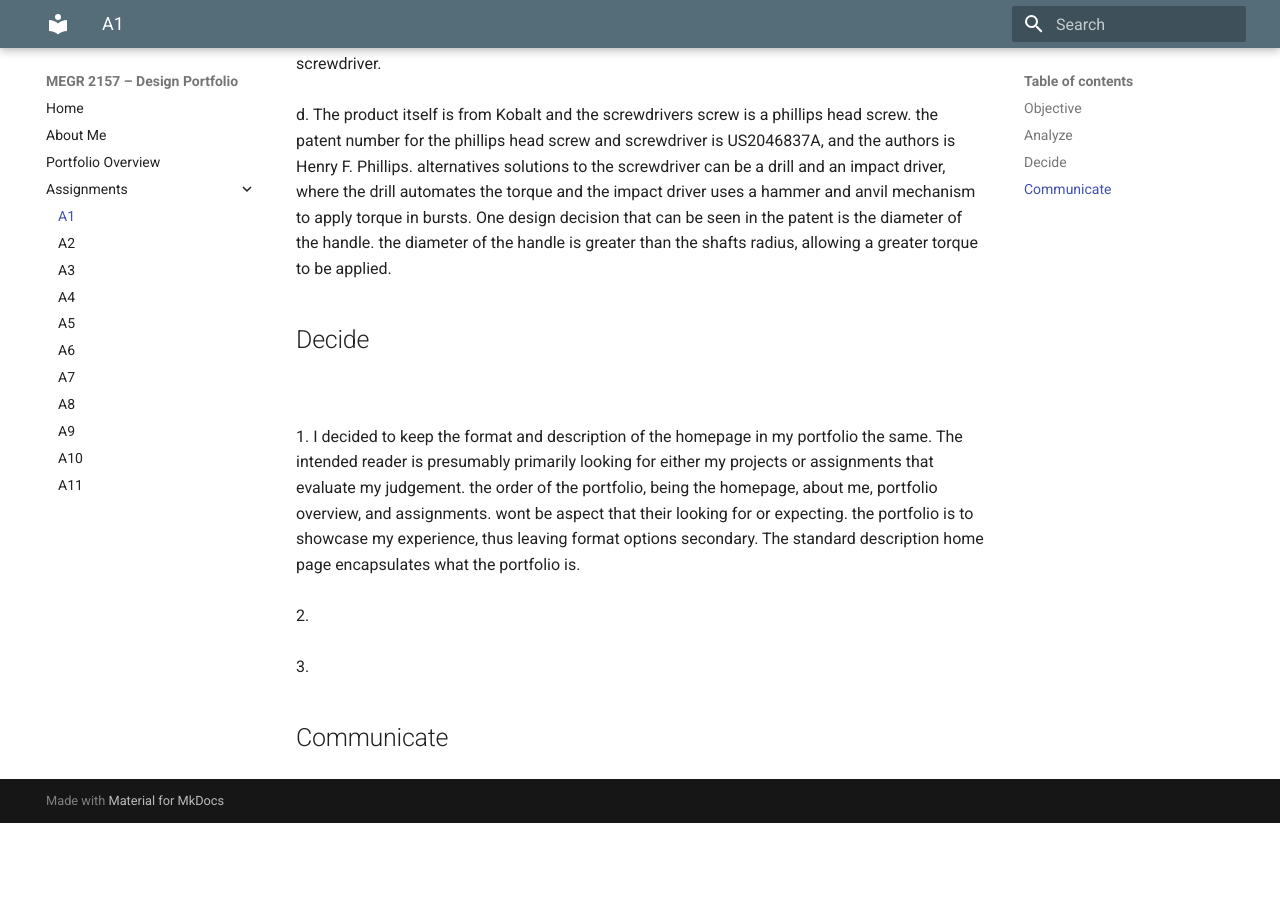
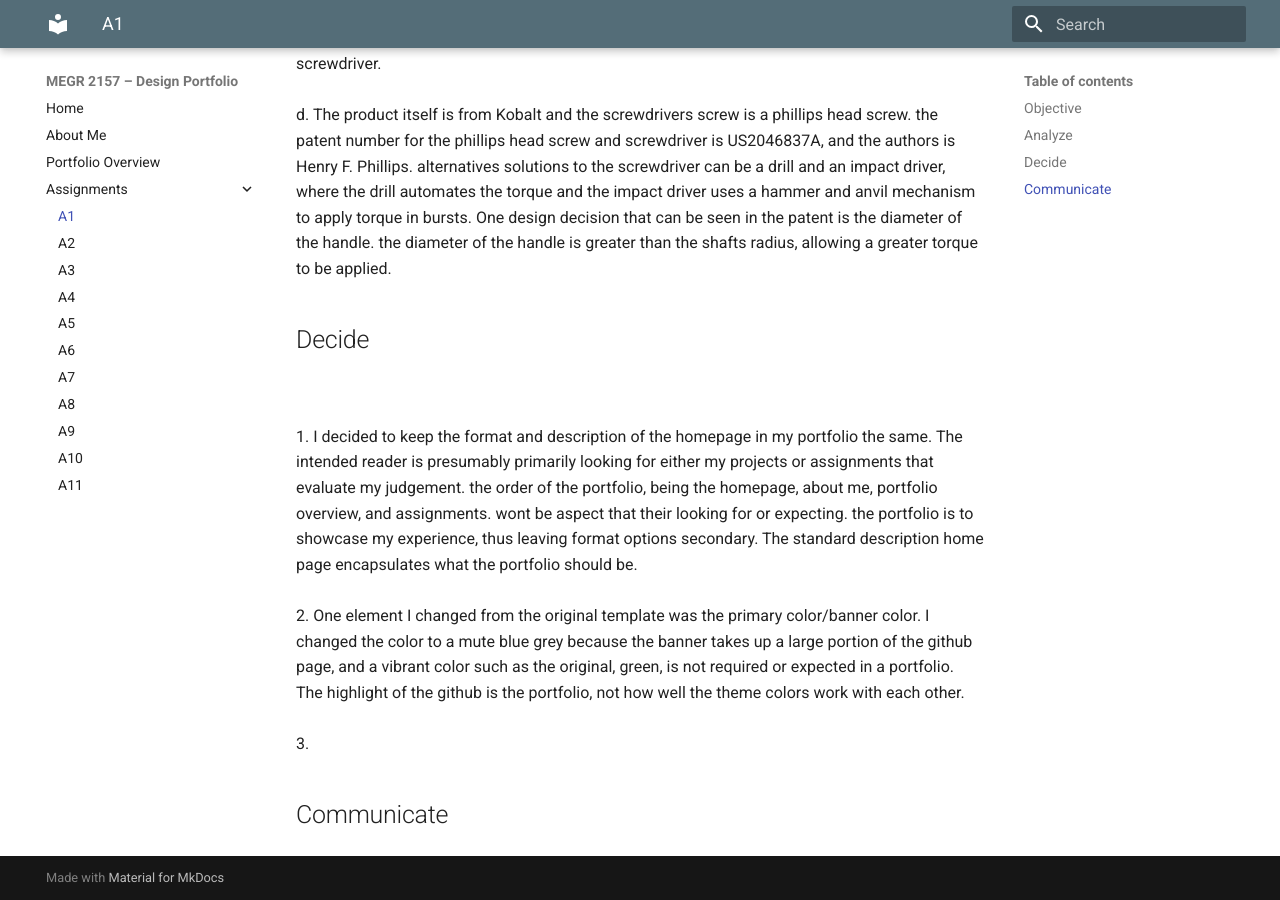
Before and after one commit to ajchiocca/megr2157-portfolio, an MkDocs documentation site: the page built from docs/assignments/A01/index.md, in a window 1280 px wide and 900 px high, scrolled down 2353 px. Built offline with MkDocs 1.6.1 and Material for MkDocs 9.7.7, drawn with Linux system fonts in a browser that asks for light colours; before the commit the page ends 3176 px from its top, so only the background shows below that.

Commit message:
Revise portfolio homepage description and color choice
Updated the description of the portfolio homepage and clarified the purpose of the primary color change.

```diff
--- a/docs/assignments/A01/index.md
+++ b/docs/assignments/A01/index.md
@@ -53,10 +53,10 @@ d. The product itself is from Kobalt and the screwdrivers screw is a phillips he
 ## Decide
 <br>
 <br>
-1. I decided to keep the format and description of the homepage in my portfolio the same. The intended reader is presumably primarily looking for either my projects or assignments that evaluate my judgement. the order of the portfolio, being the homepage, about me, portfolio overview, and assignments. wont be aspect that their looking for or expecting. the portfolio is to showcase my experience, thus leaving format options secondary. The standard description home page encapsulates what the portfolio is.
+1. I decided to keep the format and description of the homepage in my portfolio the same. The intended reader is presumably primarily looking for either my projects or assignments that evaluate my judgement. the order of the portfolio, being the homepage, about me, portfolio overview, and assignments. wont be aspect that their looking for or expecting. the portfolio is to showcase my experience, thus leaving format options secondary. The standard description home page encapsulates what the portfolio should be.
 <br>
 <br>
-2.
+2. One element I changed from the original template was the primary color/banner color. I changed the color to a mute blue grey because the banner takes up a large portion of the github page, and a vibrant color such as the original, green, is not required or expected in a portfolio. The highlight of the github is the portfolio, not how well the theme colors work with each other.
 <br>
 <br>
 3.
```
